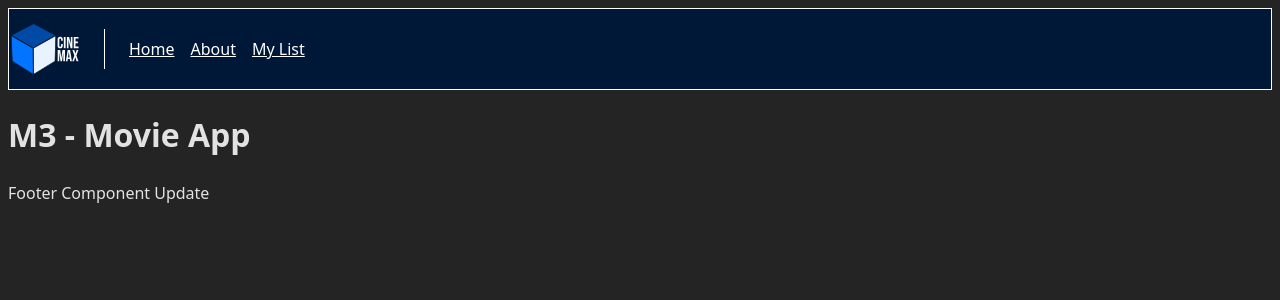
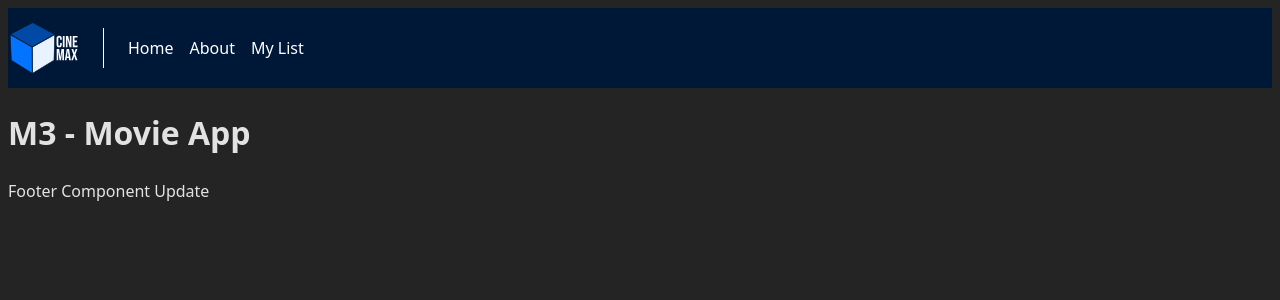
Before and after one commit to mtq01/m3-movie-app, a React (Vite) app: page / in a window 1280 px wide. Shown: the top 300 px of the page. Built offline with nearby package versions, Linux system fonts and the light colour scheme.

Commit message:
removed text-decoration from anchor links, this probably should be done globally instead of inside the feature tho

```diff
--- a/src/components/Nav/Nav.css
+++ b/src/components/Nav/Nav.css
@@ -10,7 +10,7 @@
     background-position: right center;
 }
 nav {
-    border: 1px solid white;
+    /* border: 1px solid white; */
     display: flex;
     align-items: center;
     padding: var(--temp);
@@ -27,6 +27,7 @@ ul {
 
 a {
     color: #fff;
+    text-decoration: none;
 }
 
 a:hover {
```
